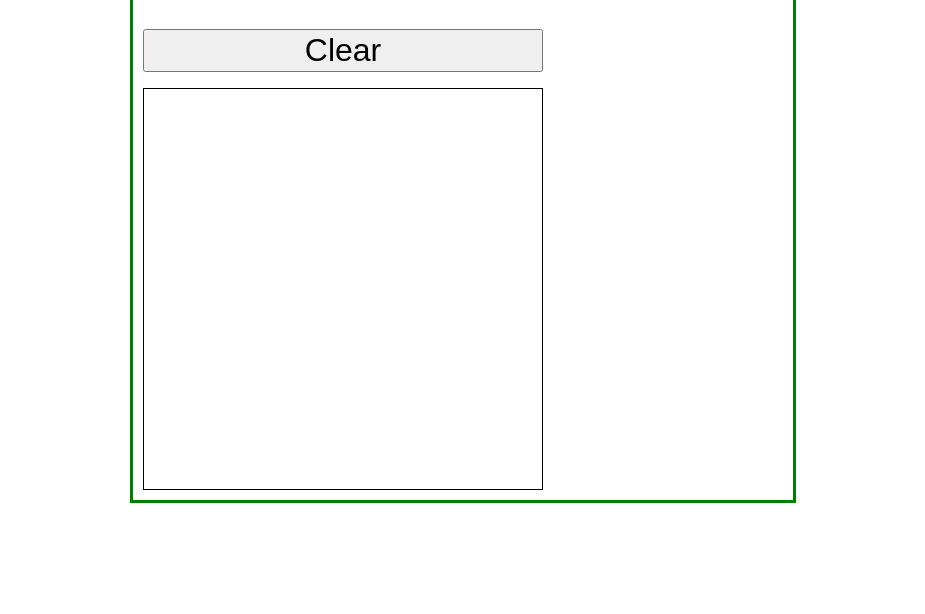
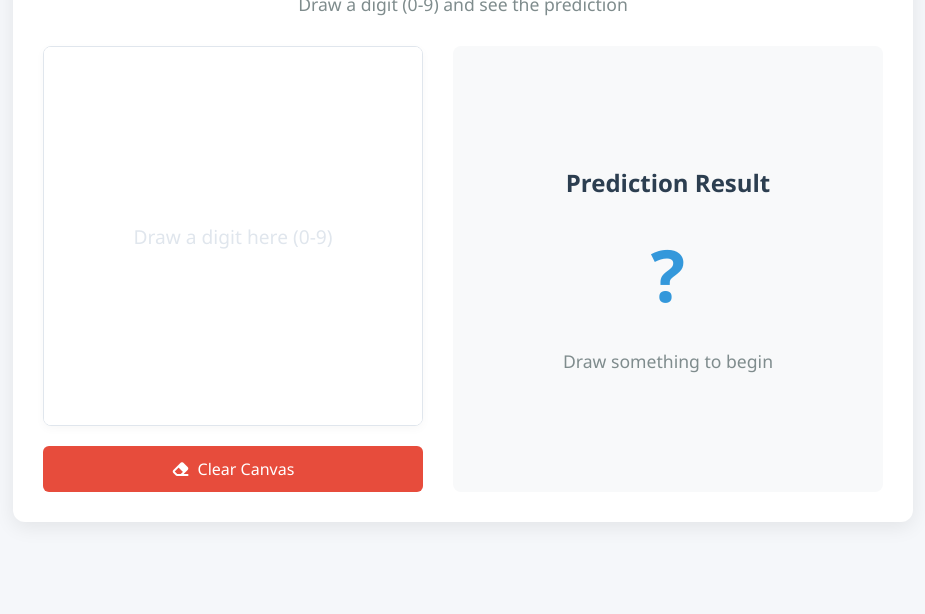
Before and after one commit to LarsMws/mlops-project, a plain HTML site: page frontend/index.html in a window 1280 px wide. Shown: the part 186-800 px from the top of the page, without its empty margins (177-1102 px from the left). Drawn offline with Linux system fonts and the light colour scheme.

Commit message:
Improved UI

```diff
--- a/frontend/assets/css/reset.css
+++ /dev/null
@@ -1,48 +0,0 @@
-/* http://meyerweb.com/eric/tools/css/reset/
-   v2.0 | 20110126
-   License: none (public domain)
-*/
-
-html, body, div, span, applet, object, iframe,
-h1, h2, h3, h4, h5, h6, p, blockquote, pre,
-a, abbr, acronym, address, big, cite, code,
-del, dfn, em, img, ins, kbd, q, s, samp,
-small, strike, strong, sub, sup, tt, var,
-b, u, i, center,
-dl, dt, dd, ol, ul, li,
-fieldset, form, label, legend,
-table, caption, tbody, tfoot, thead, tr, th, td,
-article, aside, canvas, details, embed,
-figure, figcaption, footer, header, hgroup,
-menu, nav, output, ruby, section, summary,
-time, mark, audio, video {
-	margin: 0;
-	padding: 0;
-	border: 0;
-	font-size: 100%;
-	font: inherit;
-	vertical-align: baseline;
-}
-/* HTML5 display-role reset for older browsers */
-article, aside, details, figcaption, figure,
-footer, header, hgroup, menu, nav, section {
-	display: block;
-}
-body {
-	line-height: 1;
-}
-ol, ul {
-	list-style: none;
-}
-blockquote, q {
-	quotes: none;
-}
-blockquote:before, blockquote:after,
-q:before, q:after {
-	content: '';
-	content: none;
-}
-table {
-	border-collapse: collapse;
-	border-spacing: 0;
-}
--- a/frontend/assets/css/screen.css
+++ b/frontend/assets/css/screen.css
@@ -1,29 +1,178 @@
-.container {
-    margin: auto;
-    width: 50%;
-    margin-top: 7%;
-    border: 3px solid green;
-    padding: 10px;
+* {
+    margin: 0;
+    padding: 0;
+    box-sizing: border-box;
+    font-family: 'Segoe UI', Tahoma, Geneva, Verdana, sans-serif;
 }
 
-h1 {
-    text-align: center;
-    font-size: 3rem;
-    margin-bottom: 4rem;
+body {
+    background-color: #f5f7fa;
+    min-height: 100vh;
+    display: flex;
+    justify-content: center;
+    align-items: center;
+    padding: 20px;
+    color: #333;
 }
 
-.drawing-board-container {
-    display: flex;
-    flex-direction: column;
-    width: 25rem;
-    row-gap: 1rem;
+.container {
+    background-color: white;
+    border-radius: 12px;
+    box-shadow: 0 5px 20px rgba(0, 0, 0, 0.08);
+    width: 100%;
+    max-width: 900px;
+    padding: 30px;
 }
 
-button#clear-drawing-board {
-    font-size: 2rem;
+.header {
+    text-align: center;
+    margin-bottom: 30px;
+}
+
+.header h1 {
+    font-size: 2.2rem;
+    color: #2c3e50;
+    margin-bottom: 8px;
+    font-weight: 600;
+}
+
+.header p {
+    color: #7f8c8d;
+    font-size: 1.1rem;
+}
+
+.content {
+    display: flex;
+    gap: 30px;
+    flex-wrap: wrap;
+}
+
+.drawing-section {
+    flex: 1;
+    min-width: 300px;
+}
+
+.canvas-container {
+    position: relative;
+    border: 1px solid #e0e6ed;
+    border-radius: 8px;
+    overflow: hidden;
+    background-color: white;
+    box-shadow: 0 3px 10px rgba(0, 0, 0, 0.03);
+    aspect-ratio: 1/1;
 }
 
 #drawing-board {
-    height: 25rem;
-    border: 1px solid black;
+    display: block;
+    width: 100%;
+    height: 100%;
+    cursor: crosshair;
+    background-color: white;
 }
+
+.canvas-overlay {
+    position: absolute;
+    top: 0;
+    left: 0;
+    width: 100%;
+    height: 100%;
+    display: flex;
+    justify-content: center;
+    align-items: center;
+    pointer-events: none;
+    color: #e0e6ed;
+    font-size: 1.2rem;
+    font-weight: 500;
+    text-align: center;
+    transition: opacity 0.2s;
+}
+
+.canvas-overlay.hidden {
+    opacity: 0;
+}
+
+.controls {
+    display: flex;
+    justify-content: space-between;
+    margin-top: 20px;
+    gap: 15px;
+}
+
+button {
+    background-color: #3498db;
+    color: white;
+    border: none;
+    padding: 12px 20px;
+    border-radius: 6px;
+    font-size: 1rem;
+    cursor: pointer;
+    transition: all 0.2s ease;
+    flex: 1;
+    display: flex;
+    align-items: center;
+    justify-content: center;
+    gap: 8px;
+    font-weight: 500;
+}
+
+button:hover {
+    background-color: #2980b9;
+}
+
+#clear-drawing-board {
+    background-color: #e74c3c;
+}
+
+#clear-drawing-board:hover {
+    background-color: #c0392b;
+}
+
+.prediction-section {
+    flex: 1;
+    min-width: 300px;
+    background-color: #f8f9fa;
+    border-radius: 8px;
+    padding: 25px;
+    display: flex;
+    flex-direction: column;
+    justify-content: center;
+}
+
+.prediction-section h2 {
+    color: #2c3e50;
+    font-size: 1.5rem;
+    margin-bottom: 25px;
+    text-align: center;
+    font-weight: 600;
+}
+
+.prediction-result {
+    display: flex;
+    flex-direction: column;
+    align-items: center;
+    gap: 20px;
+    text-align: center;
+}
+
+.digit-display {
+    font-size: 4.5rem;
+    font-weight: 700;
+    color: #3498db;
+    min-height: 100px;
+    display: flex;
+    align-items: center;
+    justify-content: center;
+}
+
+.confidence {
+    font-size: 1.1rem;
+    color: #7f8c8d;
+    margin-top: 5px;
+}
+
+@media (max-width: 768px) {
+    .content {
+        flex-direction: column;
+    }
+
+}
--- a/frontend/assets/js/script.js
+++ b/frontend/assets/js/script.js
@@ -11,6 +11,7 @@ class DrawingBoard {
     constructor(canvasSelector, clearButtonSelector) {
         this.canvas = document.querySelector(canvasSelector);
         this.clearButton = document.querySelector(clearButtonSelector);
+        this.canvasOverlay = document.querySelector('.canvas-overlay');
 
         if (!this.canvas || !this.clearButton) {
             console.error("Elements not found");
@@ -23,6 +24,7 @@ class DrawingBoard {
         this.isDrawing = false;
         this.lastX = 0;
         this.lastY = 0;
+
 
         // Get initial canvas position
         this.rect = this.canvas.getBoundingClientRect();
@@ -41,7 +43,7 @@ class DrawingBoard {
         this.ctx.fillRect(0, 0, this.canvas.width, this.canvas.height);
 
         this.ctx.strokeStyle = "#000000";
-        this.ctx.lineWidth = 6;
+        this.ctx.lineWidth = 12;
         this.ctx.lineJoin = "round";
         this.ctx.lineCap = "round";
     }
@@ -49,14 +51,17 @@ class DrawingBoard {
     initEvents() {
         this.clearButton.addEventListener("click", () => this.clear());
 
+        // Mouse events
         this.canvas.addEventListener("mousedown", (e) => {
             this.isDrawing = true;
             const pos = this.getMousePos(e);
             [this.lastX, this.lastY] = [pos.x, pos.y];
+            this.hideCanvasOverlay();
         });
 
         this.canvas.addEventListener("mouseup", () => {
             this.isDrawing = false;
+            this.updatePrediction();
         });
 
         this.canvas.addEventListener("mousemove", (e) => {
@@ -65,19 +70,51 @@ class DrawingBoard {
             this.draw(pos.x, pos.y);
         });
 
+        this.canvas.addEventListener("mouseout", () => {
+            this.isDrawing = false;
+            this.updatePrediction();
+        });
+
+        // Touch events for mobile
+        this.canvas.addEventListener("touchstart", (e) => {
+            e.preventDefault();
+            this.isDrawing = true;
+            const pos = this.getTouchPos(e);
+            [this.lastX, this.lastY] = [pos.x, pos.y];
+            this.hideCanvasOverlay();
+        });
+
+        this.canvas.addEventListener("touchmove", (e) => {
+            e.preventDefault();
+            if (!this.isDrawing) return;
+            const pos = this.getTouchPos(e);
+            this.draw(pos.x, pos.y);
+        });
+
+        this.canvas.addEventListener("touchend", () => {
+            this.isDrawing = false;
+            this.updatePrediction();
+        });
+
         // Update canvas position on resize/scroll
         window.addEventListener('resize', this.updateCanvasPosition.bind(this));
         window.addEventListener('scroll', this.updateCanvasPosition.bind(this));
     }
 
     getMousePos(e) {
-        // Get updated canvas position
         this.updateCanvasPosition();
-
-        // Calculate mouse position relative to canvas
         return {
             x: (e.clientX - this.rect.left) * (this.canvas.width / this.rect.width),
             y: (e.clientY - this.rect.top) * (this.canvas.height / this.rect.height)
+        };
+    }
+
+    getTouchPos(e) {
+        this.updateCanvasPosition();
+        const touch = e.touches[0];
+        return {
+            x: (touch.clientX - this.rect.left) * (this.canvas.width / this.rect.width),
+            y: (touch.clientY - this.rect.top) * (this.canvas.height / this.rect.height)
         };
     }
 
@@ -94,5 +131,36 @@ class DrawingBoard {
         this.ctx.fillStyle = "#ffffff";
         this.ctx.fillRect(0, 0, this.canvas.width, this.canvas.height);
         this.setupCanvasDefaults();
+        this.showCanvasOverlay();
+        this.updatePrediction("Draw something to begin");
+    }
+
+    hideCanvasOverlay() {
+        this.canvasOverlay.classList.add('hidden');
+    }
+
+    showCanvasOverlay() {
+        this.canvasOverlay.classList.remove('hidden');
+    }
+
+    updatePrediction(text = null) {
+        const predictionElement = document.querySelector('.digit-display');
+        const confidenceElement = document.querySelector('.confidence');
+
+        if (!predictionElement || !confidenceElement) return;
+
+        if (text) {
+            predictionElement.textContent = '?';
+            confidenceElement.textContent = text;
+            return;
+        }
+
+        // Simulate a prediction
+        const digits = [0, 1, 2, 3, 4, 5, 6, 7, 8, 9];
+        const randomDigit = digits[Math.floor(Math.random() * digits.length)];
+        const confidence = (Math.random() * 0.5 + 0.5).toFixed(2); // 50-100%
+
+        predictionElement.textContent = randomDigit;
+        confidenceElement.textContent = `Confidence: ${(confidence * 100).toFixed(1)}%`;
     }
 }
--- a/frontend/index.html
+++ b/frontend/index.html
@@ -3,21 +3,45 @@
 <head>
     <meta charset="UTF-8">
     <meta name="viewport" content="width=device-width, initial-scale=1.0">
-    <title>MLops project demo</title>
+    <title>MLOps project demo</title>
 
-    <link rel="stylesheet" href="assets/css/reset.css">
+    <link rel="stylesheet" href="https://cdnjs.cloudflare.com/ajax/libs/font-awesome/6.4.0/css/all.min.css">
+    <!-- <link rel="stylesheet" href="assets/css/reset.css"> -->
     <link rel="stylesheet" href="assets/css/screen.css">
 
     <script src="assets/js/script.js"></script>
 </head>
 <body>
     <div class="container">
-        <h1>MLOps project demo</h1>
-        <div class="drawing-board-container">
-            <button id="clear-drawing-board">Clear</button>
-            <canvas id="drawing-board", width="64", height="64"></canvas>
+        <div class="header">
+            <h1>MLOps project demo</h1>
+            <p>Draw a digit (0-9) and see the prediction</p>
         </div>
-        <div class="prediction-container"></div>
+
+        <div class="content">
+            <div class="drawing-section">
+                <div class="canvas-container">
+                    <canvas id="drawing-board" width="512" height="512"></canvas>
+                    <div class="canvas-overlay">
+                        <p>Draw a digit here (0-9)</p>
+                    </div>
+                </div>
+
+                <div class="controls">
+                    <button id="clear-drawing-board">
+                        <i class="fas fa-eraser"></i> Clear Canvas
+                    </button>
+                </div>
+            </div>
+
+            <div class="prediction-section">
+                <h2>Prediction Result</h2>
+                <div class="prediction-result">
+                    <div class="digit-display">?</div>
+                    <div class="confidence">Draw something to begin</div>
+                </div>
+            </div>
+        </div>
     </div>
 </body>
 </html>
```
